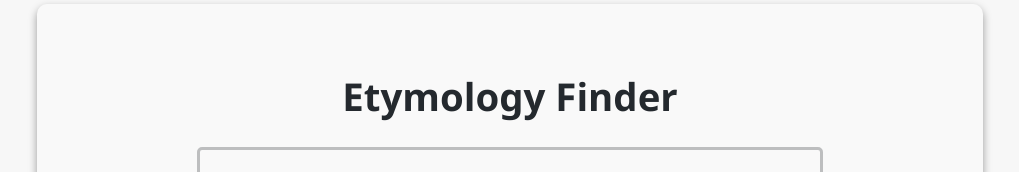
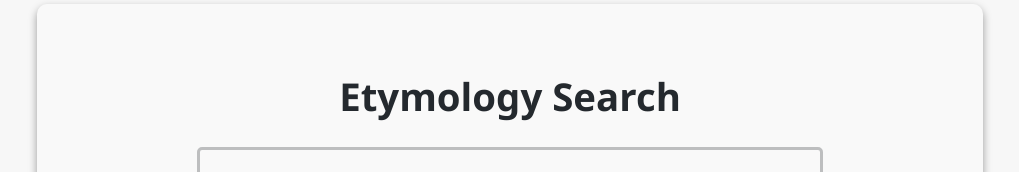
Before and after one commit to scillidan/EtymologySearch, a React (Vite) app: page / in a window 1280 px wide. Shown: the part 126-298 px from the top of the page, without its empty margins (130-1149 px from the left). Built offline with nearby package versions, Linux system fonts and the light colour scheme.

Commit message:
Changed the name

```diff
--- a/src/App.jsx
+++ b/src/App.jsx
@@ -42,7 +42,7 @@ function App() {
 
   return (
     <div className="App">
-      <h1>Etymology Finder</h1>
+      <h1>Etymology Search</h1>
       <form onSubmit={handleSubmit}>
         <TextInput textRef={textRef} setText={setText} />
         <SubmitButton isLoading={isLoading} />
```
